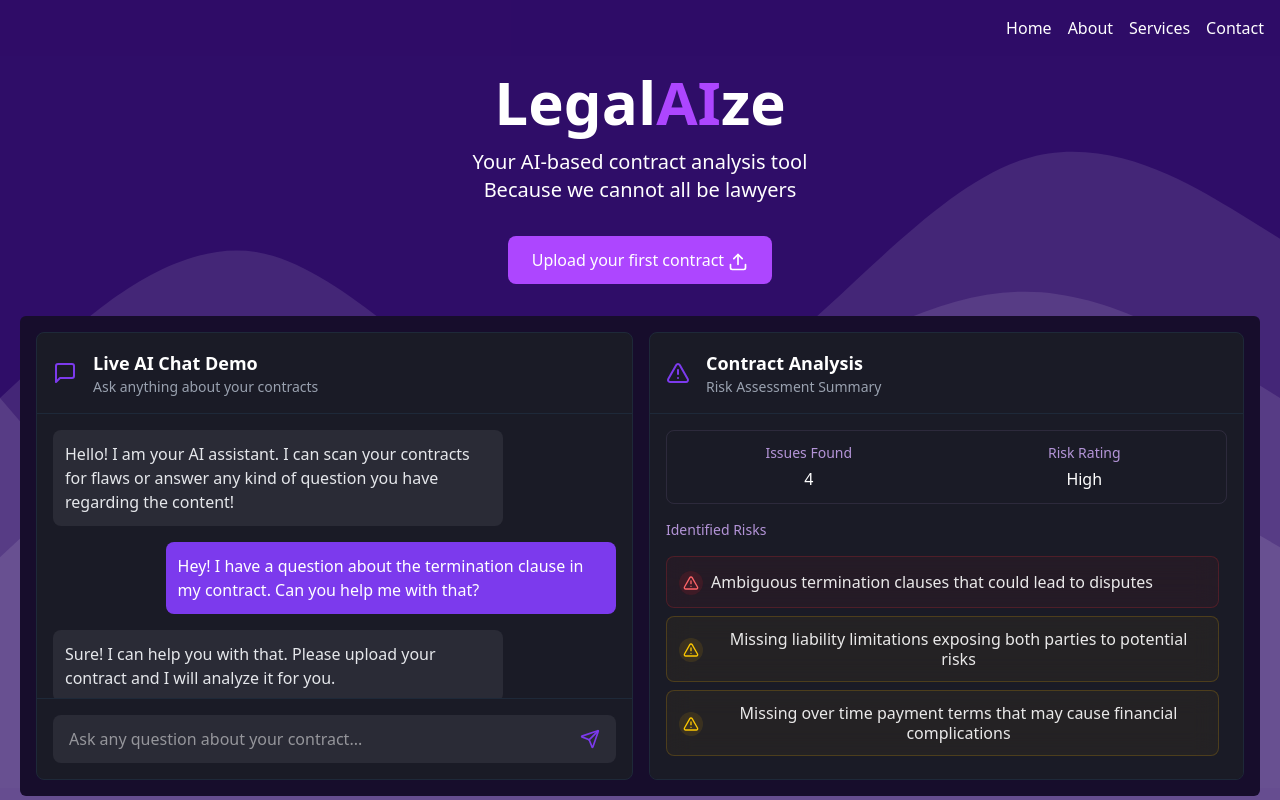
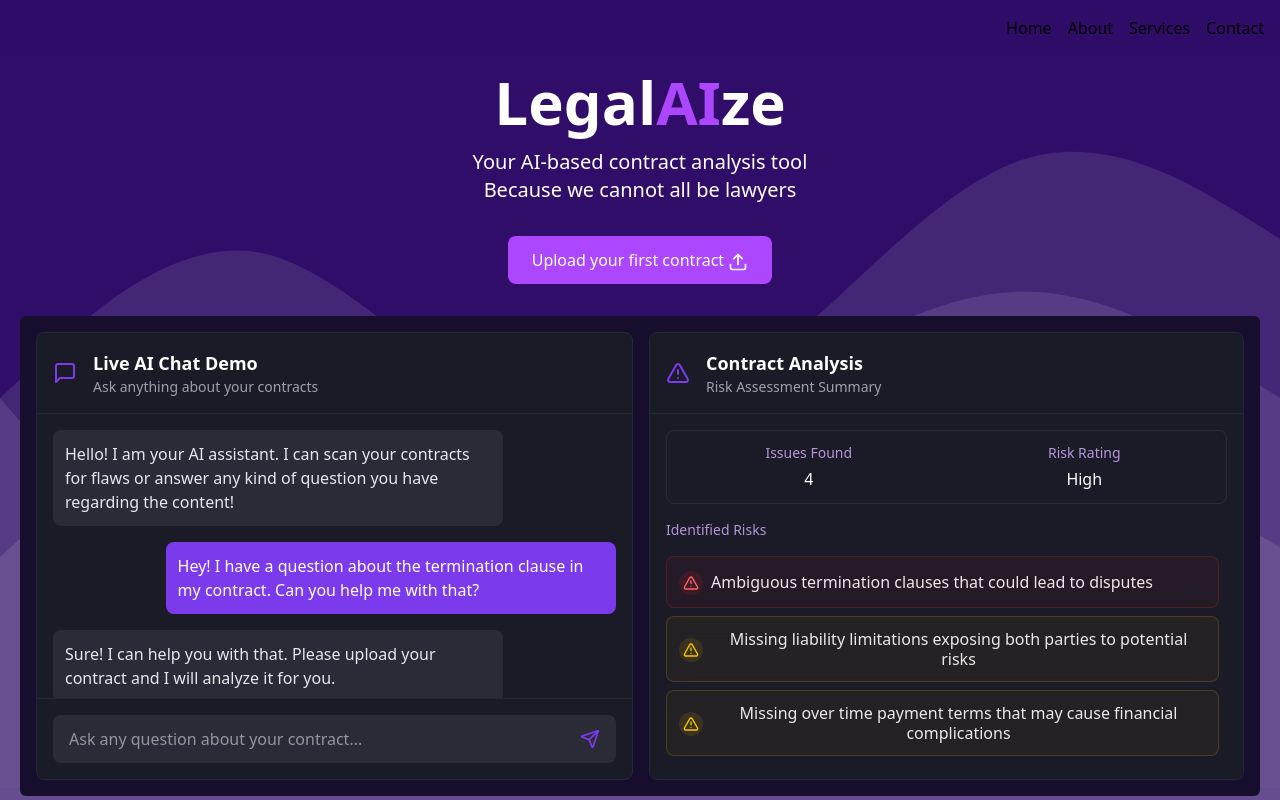
Before and after one commit to JannikMottulla/LegalAize, a React (Vite) app: page / in a window 1280 px wide. Shown: the top 800 px of the page. Built offline with nearby package versions, Linux system fonts and the light colour scheme.

Commit message:
fix build

```diff
--- a/src/App.tsx
+++ b/src/App.tsx
@@ -1,29 +1,16 @@
-import { useState } from "react";
 import "./App.css";
 import HeroSection from "./pages/HeroSection";
 import { HiOutlineMenuAlt3 } from "react-icons/hi";
-import { ComponentCarousel } from "./components/ComponentCarousel";
 import HowItWorks from "./pages/HowItWorks";
 import Footer from "./components/Footer";
 import Testimonials from "./components/Testemonials";
-import Features from "./pages/Features";
 import FeatureList from "./components/FeatureList";
 
 function App() {
-  const [isScrolled, setIsScrolled] = useState(false);
-  const handleScroll = (e) => {
-    const { scrollTop, scrollHeight, clientHeight } = e.target;
-    const position = Math.ceil(
-      (scrollTop / (scrollHeight - clientHeight)) * 100
-    );
-    setIsScrolled(position > 32);
-  };
   return (
     <div className="overflow-x-hidden">
       <nav
-        className={`fixed top-0 left-0 w-full z-50 p-4 md:bg-violet-950/90  ${
-          isScrolled ? "bg-[#685091] text-white" : "text-white"
-        }`}
+        className={`fixed top-0 left-0 w-full z-50 p-4 md:bg-violet-950/90 `}
       >
         <div className="max-w-7xl mx-auto flex justify-end items-center">
           <div className="flex md:hidden  cursor-pointer bg-violet-950/80 shadow-2xl text-white p-2 rounded-2xl">
--- a/src/components/ChatWindow.tsx
+++ b/src/components/ChatWindow.tsx
@@ -31,7 +31,7 @@ export const ChatWindow = () => {
   ]);
   const [input, setInput] = useState("");
 
-  const handleSubmit = (e) => {
+  const handleSubmit = (e: any) => {
     e.preventDefault();
     if (!input.trim()) return;
 
--- a/src/components/ContractSumary.tsx
+++ b/src/components/ContractSumary.tsx
@@ -41,7 +41,7 @@ export const ContractSummary = () => {
         </div>
       </div>
       <div className="flex-1 p-4 flex flex-col gap-4 overflow-y-auto bg-[#1A1B26]">
-        {/* <div className="p-4 rounded-lg border border-purple-300/10 backdrop-blur-md">
+        <div className="p-4 rounded-lg border border-purple-300/10 backdrop-blur-md">
           <div className="flex gap-2 items-start mb-3">
             <div className="p-1 rounded-full bg-purple-500/10 text-purple-400 mt-0.5">
               <Type className="w-4 h-4" />
@@ -53,7 +53,7 @@ export const ContractSummary = () => {
           <p className="text-md text-white/90 leading-relaxed">
             {contractSummary}
           </p>
-        </div> */}
+        </div>
         <div className="flex-1 space-y-4 overflow-y-auto">
           <h3 className="text-sm text-start font-medium text-purple-300/80 mb-2">
             Key Details
--- a/src/pages/HowItWorks.tsx
+++ b/src/pages/HowItWorks.tsx
@@ -1,4 +1,3 @@
-import React from "react";
 import Steps from "../components/Steps";
 import { motion } from "framer-motion";
 import { Upload } from "lucide-react";
```
